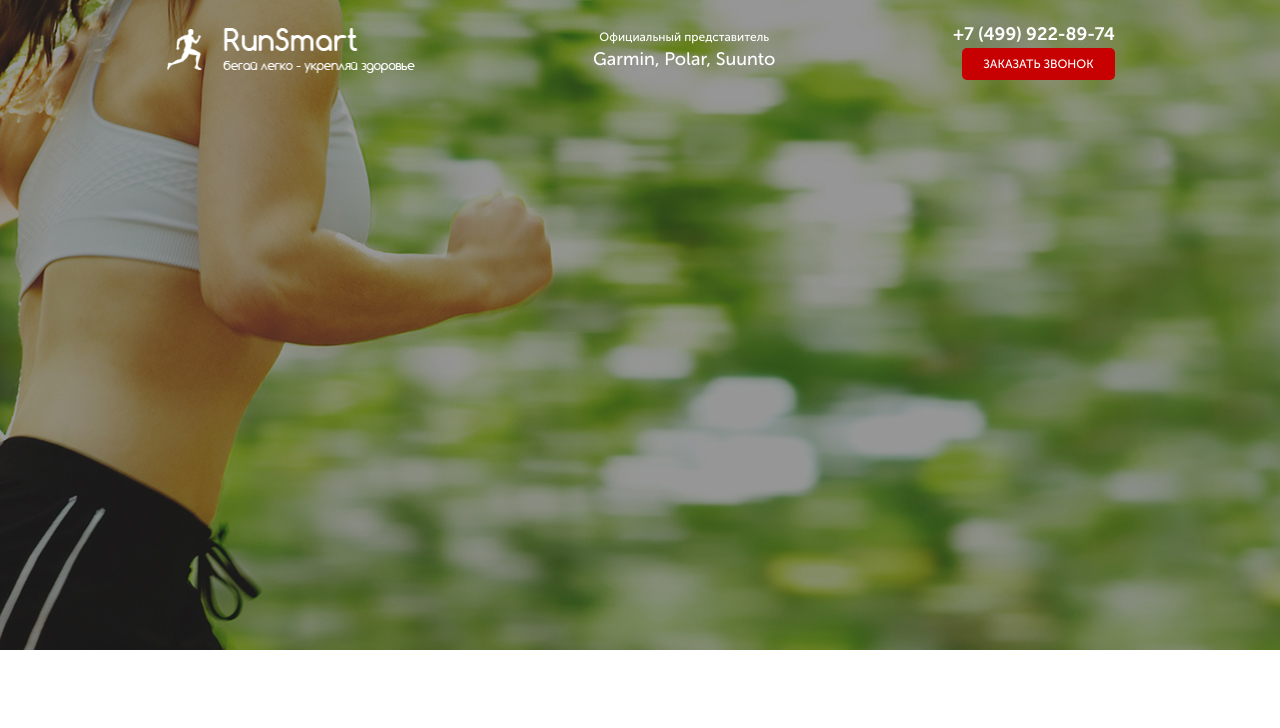
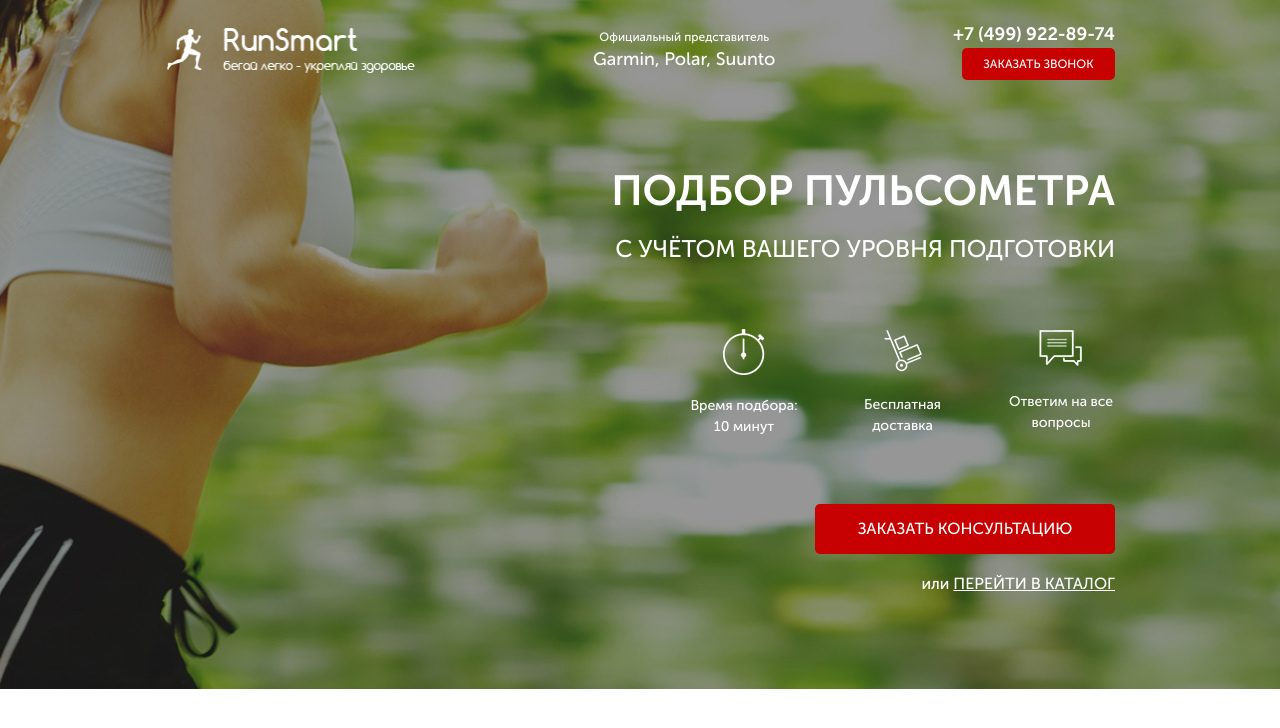
Before and after one commit to IlyaChernyaevDev/RunSmart, a website: page src/index.html in a window 1280 px wide. Drawn offline with Linux system fonts and the light colour scheme.

Commit message:
made promo section

```diff
--- a/src/index.html
+++ b/src/index.html
@@ -9,7 +9,7 @@
     <link rel="stylesheet" href="css/style.min.css">
 </head>
 <body>
-    <div class="promo">
+    <section class="promo">
         <div class="container">
             <header class="header">
                 <a href="" class="header__logo">
@@ -25,8 +25,32 @@
                 </div>
             </header>
 
+            <div class="promo__wrapper">
+                <h1 class="promo__header">Подбор пульсометра</h1>
+                <h2 class="promo__subheader">с учётом Вашего уровня подготовки</h2>
 
+                <div class="promo__icons">
+                    <div class="promo__icon">
+                        <img src="icons/main_screen/timer.png" alt="timer">
+                        Время подбора: 10 минут
+                    </div>
+                    <div class="promo__icon">
+                        <img src="icons/main_screen/handCart.png" alt="handCart">
+                        Бесплатная доставка
+                    </div>
+                    <div class="promo__icon">
+                        <img src="icons/main_screen/messages.png" alt="messages">
+                        Ответим на все вопросы
+                    </div>
+                </div>
+
+                <button class="button button_main">заказать кОНСУЛЬТАЦИЮ</button>
+                <div class="promo__link">
+                    или
+                    <a href="#">ПЕРЕЙТИ В КАТАЛОГ</a>
+                </div>
+            </div>
         </div>
-    </div>
+    </section>
 </body>
 </html>
--- a/src/sass/blocks/_buttons.scss
+++ b/src/sass/blocks/_buttons.scss
@@ -10,4 +10,10 @@
     text-align: center;
     text-transform: uppercase;
     color: #FFFFFF;
+    &_main {
+        margin-top: 67px;
+        width: 300px;
+        height: 50px;
+        font-size: 16px;
+    }
 }
--- a/src/sass/blocks/_promo.scss
+++ b/src/sass/blocks/_promo.scss
@@ -2,4 +2,61 @@
     min-height: 650px;
     padding: 21px 0 93px 0;
     background: url(../../img/bg/firstScreen.jpg) center (center/cover) no-repeat;
+    &__wrapper {
+        display: flex;
+        flex-direction: column;
+        align-items: flex-end;
+        margin-top: 90px;
+    }
+    &__header {
+        font-style: normal;
+        font-weight: bold;
+        font-size: 42px;
+        line-height: 42px;
+        text-align: right;
+        text-transform: uppercase;
+        color: #FFFFFF;
+    }
+    &__subheader {
+        margin-top: 17px;
+        font-style: normal;
+        font-weight: 500;
+        font-size: 24px;
+        line-height: 24px;
+        text-align: right;
+        text-transform: uppercase;
+        color: #FFFFFF;
+    }
+    &__icons {
+        margin-top: 60px;
+        width: 425px;
+        display: flex;
+        justify-content: space-between;
+    }
+    &__icon {
+        width: 108px;
+        font-style: normal;
+        font-weight: 500;
+        font-size: 14px;
+        text-align: center;
+        color: #FFFFFF;
+        img {
+            display: block;
+            margin: 0 auto;
+            margin-bottom: 20px;
+        }
+    }
+    &__link {
+        margin-top: 18px;
+        font-style: normal;
+        font-weight: 500;
+        font-size: 16px;
+        text-align: right;
+        color: #FFFFFF;
+        a {
+            color: #FFFFFF;
+            text-transform: uppercase;
+            text-decoration: underline;
+        }
+    }
 }
```
Also changed, not shown: src/css/style.min.css (+1 -1 lines), src/icons/main_screen/handCart.png (renamed from src/icons/handCart.png), src/icons/main_screen/messages.png (renamed from src/icons/messages.png), src/icons/main_screen/timer.png (renamed from src/icons/timer.png).
